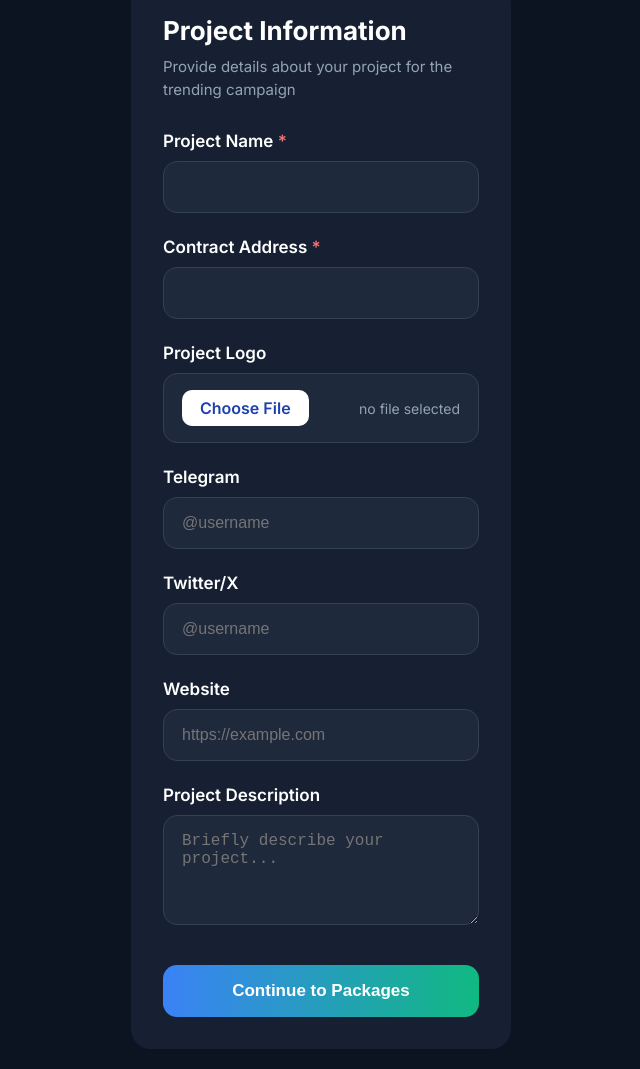
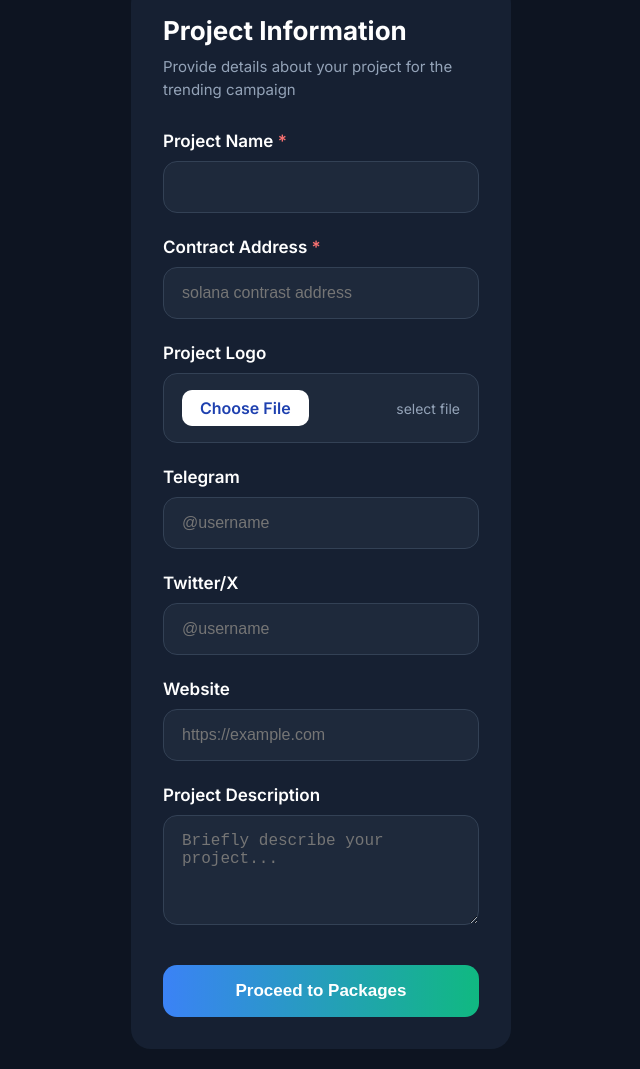
Before and after one commit to farukmuhammad700-lgtm/Sol_Trending, a plain HTML site: page index.html in a window 1280 px wide. Shown: the part 287-1356 px from the top of the page, without its empty margins (319-959 px from the left). Drawn offline with Linux system fonts and the light colour scheme.

Commit message:
Fix placeholder text and labels in project form
Corrected placeholder attributes and improved text in the project form.

```diff
--- a/index.html
+++ b/index.html
@@ -39,10 +39,10 @@
     <h1>Project Information</h1>
     <p class="description">Provide details about your project for the trending campaign</p>
     <form id="project-form">
-      <div class="field"><label>Project Name <span>*</span></label><input type="text" id="Enter your project name"></div>
-      <div class="field"><label>Contract Address <span>*</span></label><input type="text" id="Solana contract address"></div>
+      <div class="field"><label>Project Name <span>*</span></label><input type="text" id="project name" placehoder="Enter your project name"></div>
+      <div class="field"><label>Contract Address <span>*</span></label><input type="text" id="contract address" placeholder="solana contrast address"></div>
       <div class="field"><label>Project Logo</label>
-        <div class="file-input"><div class="choose-file">Choose File</div><div class="file-name">no file selected</div>
+        <div class="file-input"><div class="choose-file">Choose File</div><div class="file-name">select file</div>
           <input type="file" style="display: none;"/>
         </div>
       </div>
@@ -50,7 +50,7 @@
       <div class="field"><label>Twitter/X</label><input type="text" placeholder="@username"></div>
       <div class="field"><label>Website</label><input type="text" placeholder="https://example.com"></div>
       <div class="field"><label>Project Description</label><textarea placeholder="Briefly describe your project..."></textarea></div>
-      <button type="submit" class="btn btn-primary">Continue to Packages</button>
+      <button type="submit" class="btn btn-primary">Proceed to Packages</button>
     </form>
   </div>
 
```
